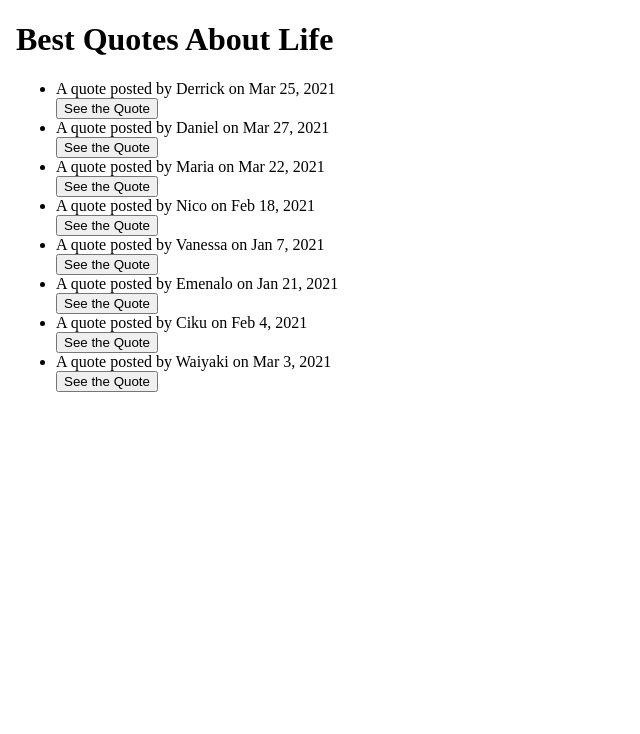
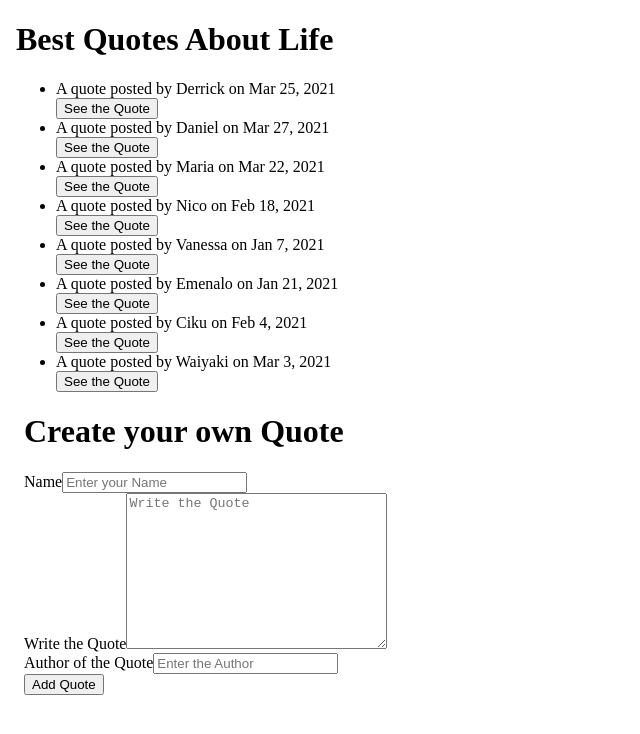
Before and after one commit to Derrick-Nyongesa/Quotes, an Angular app: page / in a window 1280 px wide. Shown: the top 734 px of the page, without its empty margins (0-640 px from the left). Built offline with nearby package versions, Linux system fonts and the light colour scheme.

Commit message:
added a form and nested it in the quote component

```diff
--- a/src/app/quote-form/quote-form.component.html
+++ b/src/app/quote-form/quote-form.component.html
@@ -1 +1,29 @@
-<p>quote-form works!</p>
+<!DOCTYPE html>
+<html lang="en">
+<head>
+    <meta charset="UTF-8">
+    <meta http-equiv="X-UA-Compatible" content="IE=edge">
+    <meta name="viewport" content="width=device-width, initial-scale=1.0">
+    <title>Document</title>
+</head>
+<body>
+    <div>
+        <h1>Create your own Quote</h1>
+        <form>
+            <div>
+                <label for="name">Name</label>
+                <input type="text" placeholder="Enter your Name">
+            </div>
+            <div>
+                <label for="quote">Write the Quote</label>
+                <textarea name="" id="" cols="30" rows="10" placeholder="Write the Quote"></textarea>
+            </div>
+            <div>
+                <label for="author">Author of the Quote</label>
+                <input type="text" placeholder="Enter the Author">
+            </div>
+            <button>Add Quote</button>
+        </form>
+    </div>
+</body>
+</html>
--- a/src/app/quote/quote.component.html
+++ b/src/app/quote/quote.component.html
@@ -19,5 +19,6 @@
             </div>
         </ul>
     </div>
+    <app-quote-form></app-quote-form>
 </body>
 </html>
```
